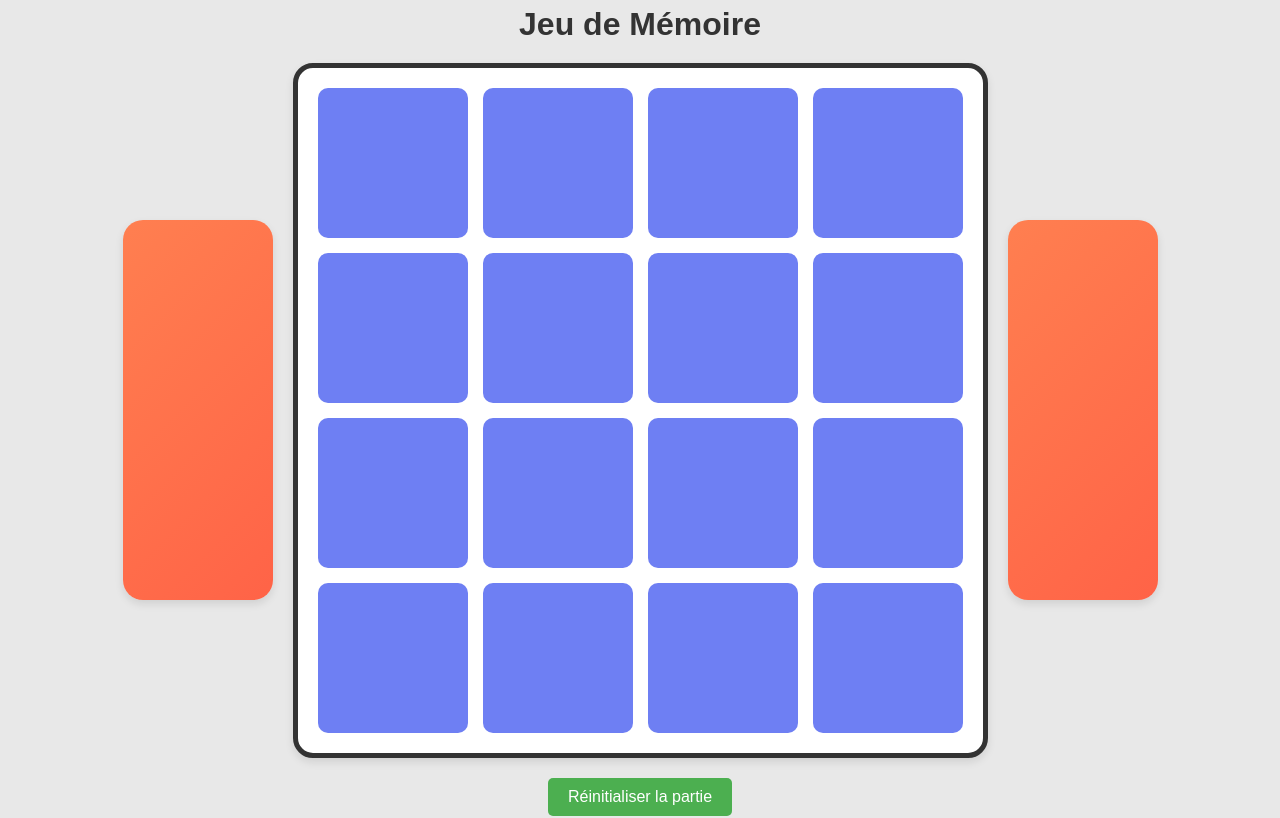
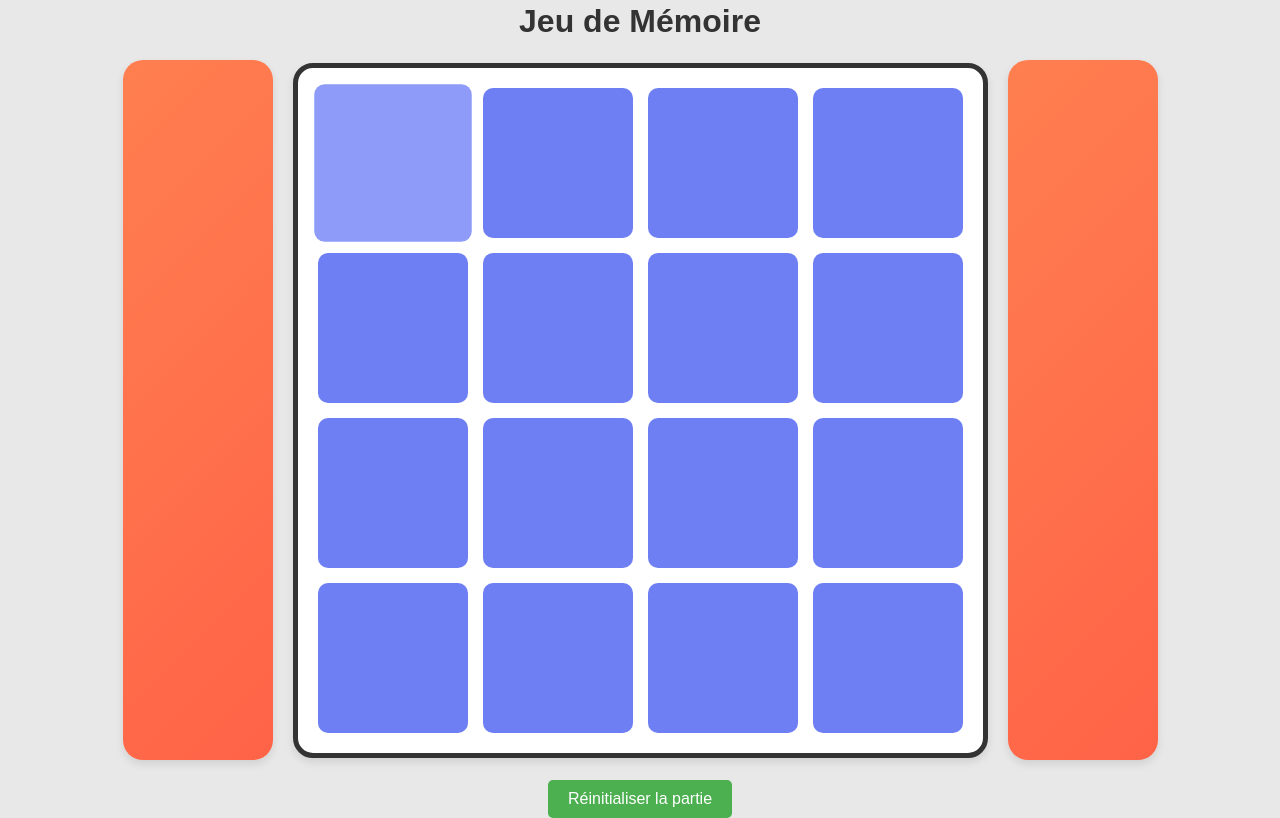
Before and after one commit to nryan201/ProjetJS, a website: page index.html in a window 1280 px wide. In both pictures the pointer is over the element 392 px from the left and 162 px from the top of the page. Drawn offline with Linux system fonts and the light colour scheme.

Commit message:
final commit game and style.css ready

```diff
--- a/style.css
+++ b/style.css
@@ -22,7 +22,7 @@ h1 {
 
 #left-banner, #right-banner {
     width: 150px;
-    height: 380px; /* Adjusted height to match game board including padding */
+    height: 700px;
     background: linear-gradient(135deg, #ff7f50, #ff6347);
     border-radius: 20px;
     box-shadow: 0 4px 8px rgba(0, 0, 0, 0.1);
@@ -71,6 +71,11 @@ h1 {
     overflow: hidden;
 }
 
+.card:hover {
+    background-color: #8e9bf9;
+    transform: scale(1.05);
+}
+
 .card img {
     width: 100%;
     height: 100%;
```
